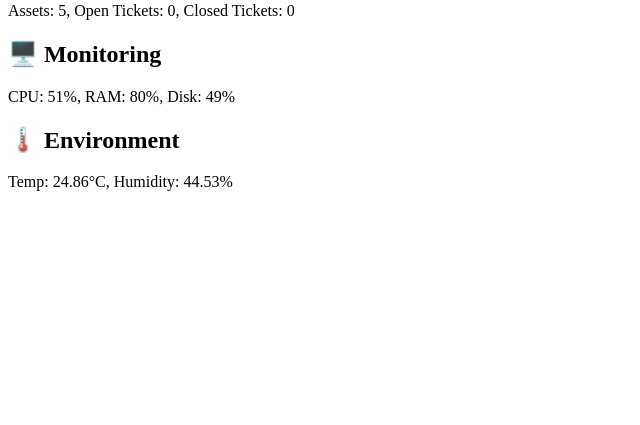
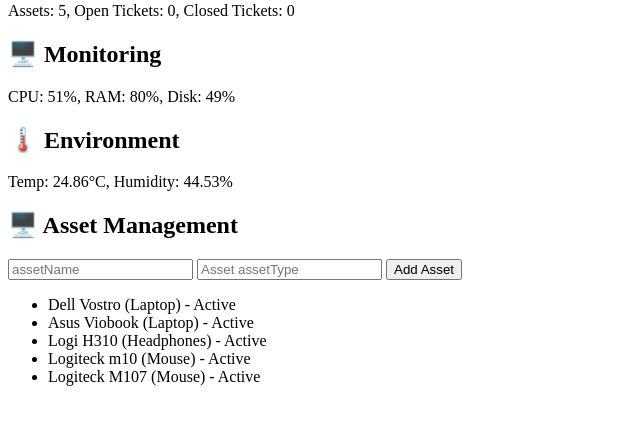
Before and after one commit to Swapnil-2023/Unified-IT-Dashboard, a Flask app: page / in a window 1280 px wide. Shown: the part 126-551 px from the top of the page, without its empty margins (0-640 px from the left). Run offline with Flask 3, Linux system fonts and the light colour scheme; data comes from the database, SQL or seed files in the repository; both versions use the stored data as it was after the commit; data that the repository does not hold is empty.

Commit message:
Phase-3 completed. Added Asset Managment Module(Real Data)

```diff
--- a/app.py
+++ b/app.py
@@ -3,10 +3,12 @@ from flask import Flask
 from config import Config
 from models import db
 from routes.dashboard import dashboard_bp
+from routes.asset import asset_bp
 
 app = Flask(__name__)
 app.config.from_object(Config)
 app.register_blueprint(dashboard_bp)
+app.register_blueprint(asset_bp)
 
 db.init_app(app)
 
--- a/routes/asset.py
+++ b/routes/asset.py
@@ -0,0 +1,34 @@
+from flask import Blueprint, request, jsonify
+from models.asset import Asset
+from models import db
+
+asset_bp = Blueprint('asset', __name__)
+
+# GET all assets
+@asset_bp.route('/assets', methods=['GET'])
+def get_assets():
+    assets = Asset.query.all()
+    return jsonify([
+        {
+            "id": a.id,
+            "name": a.name,
+            "type": a.type,
+            "status": a.status
+        } for a in assets
+    ])
+
+# ADD asset
+@asset_bp.route('/assets', methods=['POST'])
+def add_asset():
+    data = request.json
+
+    asset = Asset(
+        name=data['name'],
+        type=data['type'],
+        status="Active"
+    )
+
+    db.session.add(asset)
+    db.session.commit()
+
+    return jsonify({"message": "Asset added successfully"})
--- a/templates/dashboard.html
+++ b/templates/dashboard.html
@@ -15,6 +15,14 @@
 
 <h2>🌡️ Environment</h2>
 <div id="iot"></div>
+
+<h2>🖥️ Asset Management</h2>
+
+<input type="text" id="assetName" placeholder="assetName">
+<input type="text" id="assetType" placeholder="Asset assetType">
+<button onclick="addAsset()">Add Asset</button>
+
+<ul id="assetList"></ul>
 
 <script>
 function loadData() {
@@ -44,5 +52,41 @@ loadData();
 setInterval(loadData, 5000); // refresh every 5 sec
 </script>
 
+<script>
+function loadAssets() {
+    fetch('/assets')
+    .then(res => res.json())
+    .then(data => {
+        let list = document.getElementById('assetList');
+        list.innerHTML = "";
+
+        data.forEach(asset => {
+            let li = document.createElement('li');
+            li.innerText = `${asset.name} (${asset.type}) - ${asset.status}`;
+            list.appendChild(li);
+        });
+    });
+}
+
+function addAsset() {
+    let name = document.getElementById('assetName').value;
+    let type = document.getElementById('assetType').value;
+
+    fetch('/assets', {
+        method: 'POST',
+        headers: { 'Content-Type': 'application/json' },
+        body: JSON.stringify({ name: name, type: type })
+    })
+    .then(res => res.json())
+    .then(data => {
+        console.log(data);
+        loadAssets();
+    })
+    .catch(err => console.error("Error:", err));
+}
+
+loadAssets();
+</script>
+
 </body>
 </html>
```
Also changed, not shown: database/db.sqlite3.
